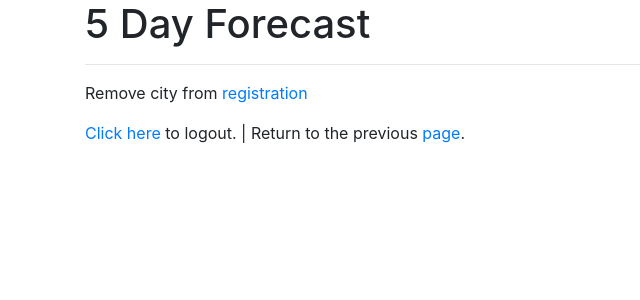
After one commit to jessequinn/hbsis, a Flask app: template frontend_docker/templates/forecast.html in a window 1280 px wide. The commit adds this page. Shown: the top 300 px of the page, without its empty margins (0-640 px from the left). Run offline with Flask 2, Linux system fonts and the light colour scheme; the template is opened without the code that fills it, so the values that code supplies are empty; some libraries are stand-ins or nearby versions.

Commit message:
frontend functioning with login page.

```diff
--- a/frontend_docker/app.py
+++ b/frontend_docker/app.py
@@ -1,12 +1,46 @@
+import datetime
+import json
+import pytz
+import urllib.request
 from flask import Flask, render_template, redirect, url_for, request, session, flash
 from functools import wraps
-import urllib.request, json
+
+# from pytz import timezone
+# import tzlocal
 
 app = Flask(__name__)
 
 app.secret_key = "\xd9w\xb5\xa1\x13\x82\xadC\xa2J\x81*e\xc6\x1c8\x8b\x92S3\r\x7fAl"
 
+
+def datetimefilter(value, format="%A"):
+    '''
+    Datetime filter for Jinja.
+
+    :param value: input value
+    :param format: format of return date
+    :return: formatted date
+    '''
+
+    value = datetime.datetime.fromtimestamp(value)
+    tz = pytz.timezone('US/Eastern')
+    utc = pytz.timezone('UTC')
+    value = utc.localize(value, is_dst=None).astimezone(pytz.utc)
+    local_dt = value.astimezone(tz)
+    return local_dt.strftime(format)
+
+
+app.jinja_env.filters['datetimefilter'] = datetimefilter
+
+
 def login_required(f):
+    '''
+    Wrapper for login
+
+    :param f: function to wrap
+    :return: wrap object
+    '''
+
     @wraps(f)
     def wrap(*args, **kwargs):
         if 'logged_in' in session:
@@ -14,25 +48,47 @@ def login_required(f):
         else:
             flash('You need to login first.')
             return redirect(url_for('login'))
+
     return wrap
+
 
 @app.route('/', methods=['GET', 'POST'])
 @login_required
 def home():
+    '''
+    Main page after login. Contains a search form for city weather forecast.
+
+    :return: rendered template
+    '''
+
+    # session.clear()
+
+    if 'city_ids' not in session:
+        session['city_ids'] = []
+
     with urllib.request.urlopen('http://localhost:5050/countries') as url:
         data = json.loads(url.read().decode())
 
         error = None
         if request.method == 'POST':
             if request.form['city'] != '':
-                with urllib.request.urlopen('http://localhost:5050/'+request.form['country'].upper()+'/'+request.form['city'].capitalize()) as url:
+                with urllib.request.urlopen(
+                        'http://localhost:5050/' + request.form['country'].upper() + '/' + request.form[
+                            'city'].capitalize()) as url:
                     ids = json.loads(url.read().decode())
 
                 if not ids['data']:
-                    error = 'No data exists for '+request.form['city'].capitalize()+'!'
+                    error = 'No data exists for ' + request.form['city'].capitalize() + '!'
                     return render_template('index.html', countries=data['data'], error=error)
                 else:
-                    flash(ids)
+                    city_ids = session['city_ids']
+
+                    if any(ids['data'][0]['id'] in c for c in city_ids):
+                        flash('City has already been registered')
+                    else:
+                        city_ids.append([request.form['city'], ids['data'][0]['id']])
+                    session['city_ids'] = city_ids
+
                     return redirect(url_for('home'))
             else:
                 error = 'Enter a city name!'
@@ -40,13 +96,58 @@ def home():
     return render_template('index.html', countries=data['data'], error=error)
 
 
+@app.route('/forecast<id>')
+@login_required
+def forecast(id):
+    '''
+    5 day forecast page.
+
+    :param id: city id
+    :return: rendered template
+    '''
+
+    with urllib.request.urlopen(
+            'http://api.openweathermap.org/data/2.5/forecast/daily?id=' + id + '&cnt=5&APPID=eb8b1a9405e659b2ffc78f0a520b1a46&units=metric') as url:
+        data = json.loads(url.read().decode())
+
+    return render_template('forecast.html', data=data)
+
+
+@app.route('/remove<id>')
+@login_required
+def remove(id):
+    '''
+    Function simply removes city from list of cities.
+
+    :param id: city id
+    :return: rendered template
+    '''
+
+    for c in session['city_ids']:
+        if int(id) == c[1]:
+            session['city_ids'].remove(c)
+            session.modified = True
+
+    return redirect(url_for('home'))
+
+
 @app.route('/welcome')
 def welcome():
+    '''
+    Generic welcome page.
+
+    :return: rendered template
+    '''
     return render_template('welcome.html')
 
 
 @app.route('/login', methods=['GET', 'POST'])
 def login():
+    '''
+    Login page.
+    :return:
+    '''
+
     error = None
     if request.method == 'POST':
         if request.form['username'] != 'admin' or request.form['password'] != 'admin':
@@ -61,9 +162,15 @@ def login():
 @app.route('/logout')
 @login_required
 def logout():
+    '''
+    Logout page.
+
+    :return: rendered template
+    '''
     session.pop('logged_in', None)
     flash('You were just logged out!')
     return redirect(url_for('welcome'))
 
+
 if __name__ == '__main__':
     app.run(debug=True, host='0.0.0.0', port='5000')
--- /dev/null
+++ b/frontend_docker/templates/forecast.html
@@ -0,0 +1,17 @@
+{% extends "base.html" %}
+{% block content %}
+<h1>5 Day Forecast</h1>
+<h3>{{ data['city']['name'] }}</h3>
+<hr>
+{% for d in data['list'] %}
+<div class="container">
+    <div class="d-inline p-2 bg-success text-white btn-sm">{{ d['dt'] | datetimefilter }}</div>
+    <div class="d-inline p-2 bg-dark text-white">{{ d['weather'][0]['main'] }}</div>
+    <div class="d-inline p-2 bg-warning text-white">{{ d['temp']['day'] }}°C</div>
+</div>
+<br>
+{% endfor %}
+<p>Remove city from <a href="/remove{{ data['city']['id'] }}">registration</a.</p>
+<br>
+<p>Click <a href="/logout">here</a> to logout. | Return to the previous <a href="/">page</a>.</p>
+{% endblock %}
```
Also changed, not shown: frontend_docker/templates/index.html (+12 -0 lines).
